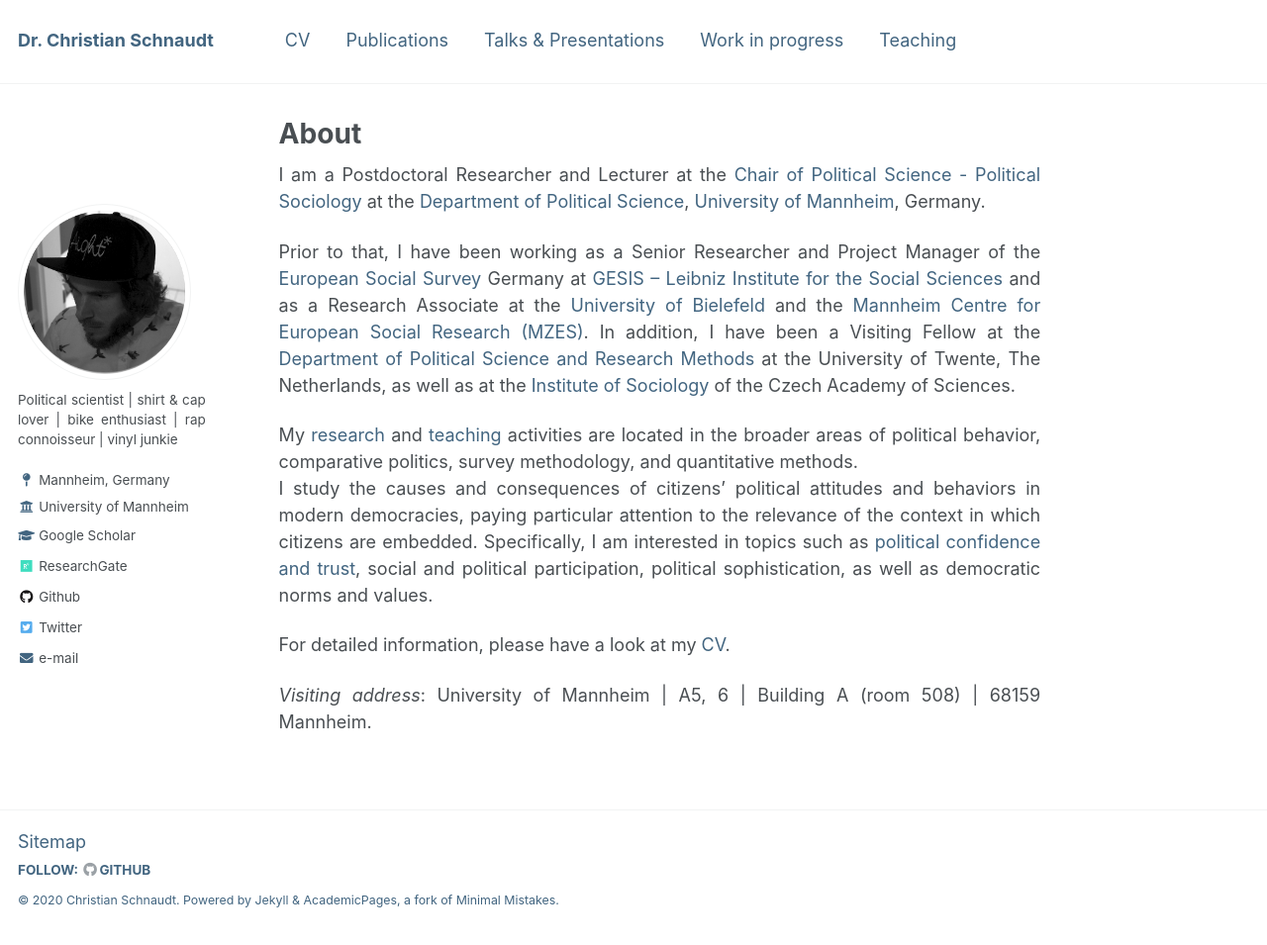
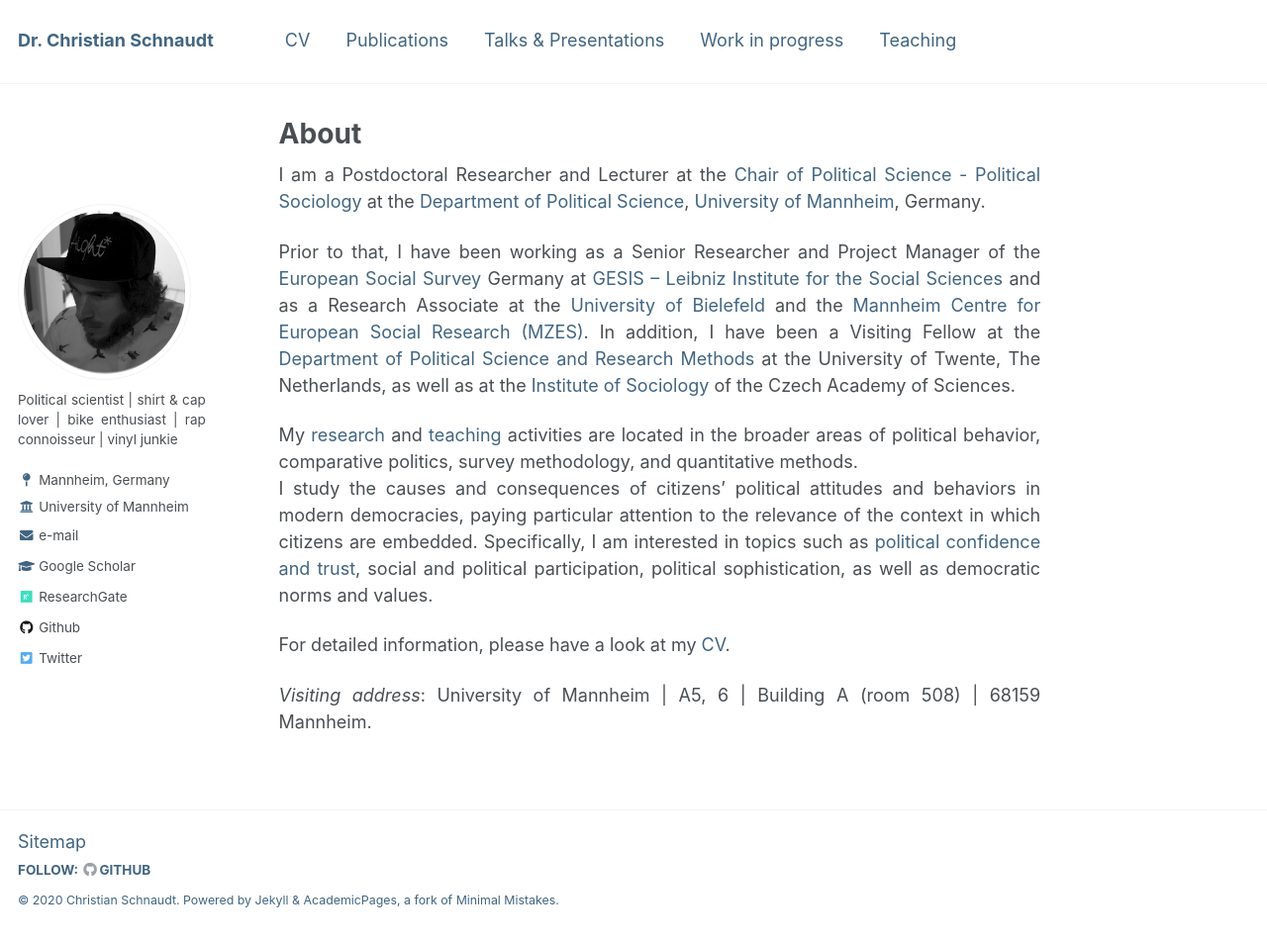
Before and after one commit to cschnaudt/cschnaudt.github.io, a Jekyll site: the page built from _pages/about.md, in a window 1280 px wide and 955 px high. Shown: the whole window at 99% size. Built offline with Jekyll 4.4.1, drawn with Linux system fonts in a browser that asks for light colours.

Commit message:
Update author-profile.html

```diff
--- a/_includes/author-profile.html
+++ b/_includes/author-profile.html
@@ -28,6 +28,9 @@
       {% if author.employer %}
         <li><i class="fa fa-fw fa-university" style="color:#426580" aria-hidden="true"></i> {{ author.employer }}</li>
       {% endif %}
+      {% if author.email %}
+        <li><a href="mailto:{{ author.email }}" target="_blank" rel="noopener"><i class="fas fa-fw fa-envelope" style="color:#426580" aria-hidden="true"></i> e-mail</a></li>
+      {% endif %}
       {% if author.uri %}
         <li><a href="{{ author.uri }}" target="_blank" rel="noopener"><i class="fas fa-fw fa-link" style="color:#426580" aria-hidden="true"></i> {{ site.data.ui-text[site.locale].website_label | default: "Website" }}</a></li>
       {% endif %}
@@ -42,9 +45,6 @@
       {% endif %}
       {% if author.twitter %}
         <li><a href="https://twitter.com/{{ author.twitter }}" target="_blank" rel="noopener"><i class="fab fa-fw fa-twitter-square" aria-hidden="true"></i> Twitter</a></li>
-      {% endif %}
-      {% if author.email %}
-        <li><a href="mailto:{{ author.email }}" target="_blank" rel="noopener"><i class="fas fa-fw fa-envelope" style="color:#426580" aria-hidden="true"></i> e-mail</a></li>
       {% endif %}
       {% if author.keybase %}
         <li><a href="https://keybase.io/{{ author.keybase }}"><i class="fas fa-fw fa-key" aria-hidden="true"></i> Keybase</a></li>
```
